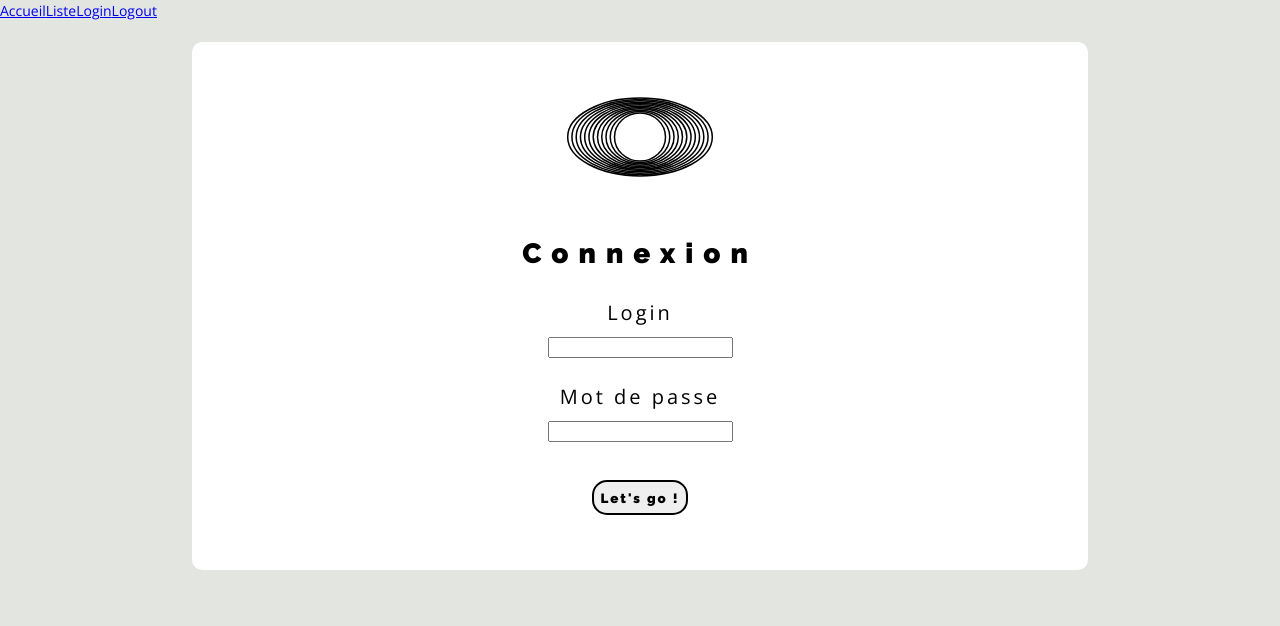
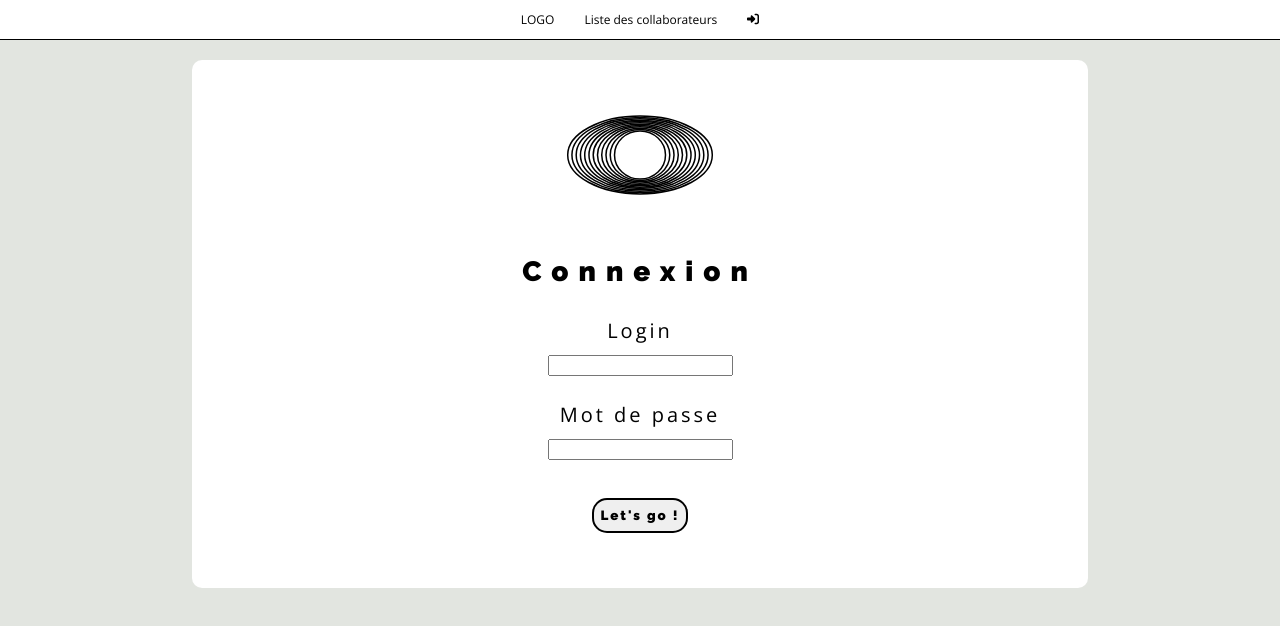
Before and after one commit to clairebrn/intranet, a React (Vite) app in the folder client/: page /login in a window 1280 px wide. Shown: the top 626 px of the page. Built offline with nearby package versions, Linux system fonts and the light colour scheme.

Commit message:
update barre de navigation

```diff
--- a/client/src/App.jsx
+++ b/client/src/App.jsx
@@ -28,7 +28,6 @@ function App() {
       <BrowserRouter>
         <div>
           <NavBar />
-
           <Routes>
             <Route path="/" element={<Accueil />} />
             <Route
--- a/client/src/components/NavBar.jsx
+++ b/client/src/components/NavBar.jsx
@@ -1,13 +1,28 @@
 import React from "react";
+
 import { NavLink } from "react-router-dom";
+
+import style from "../styles/Navbar.module.css";
+import { FontAwesomeIcon } from "@fortawesome/react-fontawesome";
+import { faRightToBracket } from "@fortawesome/free-solid-svg-icons";
+// import logo from "../assets/logoipsum-271.svg";
 
 const NavBar = () => {
   return (
-    <div>
-      <NavLink to="/">Accueil</NavLink>
-      <NavLink to="/listecollaborateurs">Liste</NavLink>
-      <NavLink to="/login">Login</NavLink>
-      <NavLink to="/logout">Logout</NavLink>
+    <div className={style.body}>
+      <ul>
+        <li className={style.logo}>
+          <NavLink to="/">{/* <img src={logo} alt="logo" /> */}LOGO</NavLink>
+        </li>
+        <li>
+          <NavLink to="/listecollaborateurs">Liste des collaborateurs</NavLink>
+        </li>
+        <li>
+          <NavLink to="/logout">
+            <FontAwesomeIcon icon={faRightToBracket}></FontAwesomeIcon>
+          </NavLink>
+        </li>
+      </ul>
     </div>
   );
 };
--- a/client/src/styles/Accueil.module.css
+++ b/client/src/styles/Accueil.module.css
@@ -2,15 +2,14 @@
   text-align: center;
 }
 
-.post_logo {
+/* .post_logo {
   margin: 0;
   margin-top: 20px;
   background-image: url(../assets/logoipsum-271.svg);
   height: 50px;
   background-repeat: no-repeat;
-  /* background-size: cover; */
   background-position: center;
-}
+} */
 
 .accueil_title h1 {
   font-size: 20px;
--- /dev/null
+++ b/client/src/styles/Navbar.module.css
@@ -0,0 +1,47 @@
+.body {
+  height: 40px;
+  display: flex;
+  justify-content: center;
+  align-items: center;
+  background-color: #fff;
+  padding: 10px;
+  border-bottom: 1px solid black;
+}
+
+ul {
+  padding: 0;
+  margin: 0;
+  display: flex;
+  flex-wrap: wrap;
+}
+
+ul li {
+  list-style: none;
+}
+
+ul li a {
+  text-decoration: none;
+  color: black;
+  font-size: 12px;
+  display: block;
+  padding: 10px 15px;
+  position: relative;
+}
+
+ul li a:hover {
+  perspective: 1000px;
+  animation-duration: 2s;
+  animation-timing-function: ease;
+  animation-iteration-count: infinite;
+  animation-name: spin;
+  font-weight: 700;
+}
+@keyframes spin {
+  to {
+    transform: rotateY(360deg);
+    -webkit-transform: rotateY(360deg);
+    -moz-transform: rotateY(360deg);
+    -ms-transform: rotateY(360deg);
+    -o-transform: rotateY(360deg);
+  }
+}
--- a/client/src/views/Accueil.jsx
+++ b/client/src/views/Accueil.jsx
@@ -30,7 +30,7 @@ const Accueil = () => {
   return (
     <div className={style.accueil_container}>
       {/* logo */}
-      <div className={style.post_logo}></div>
+      {/* <div className={style.post_logo}></div> */}
       {/* titre */}
       <div className={style.accueil_title}>
         <h1>
```
